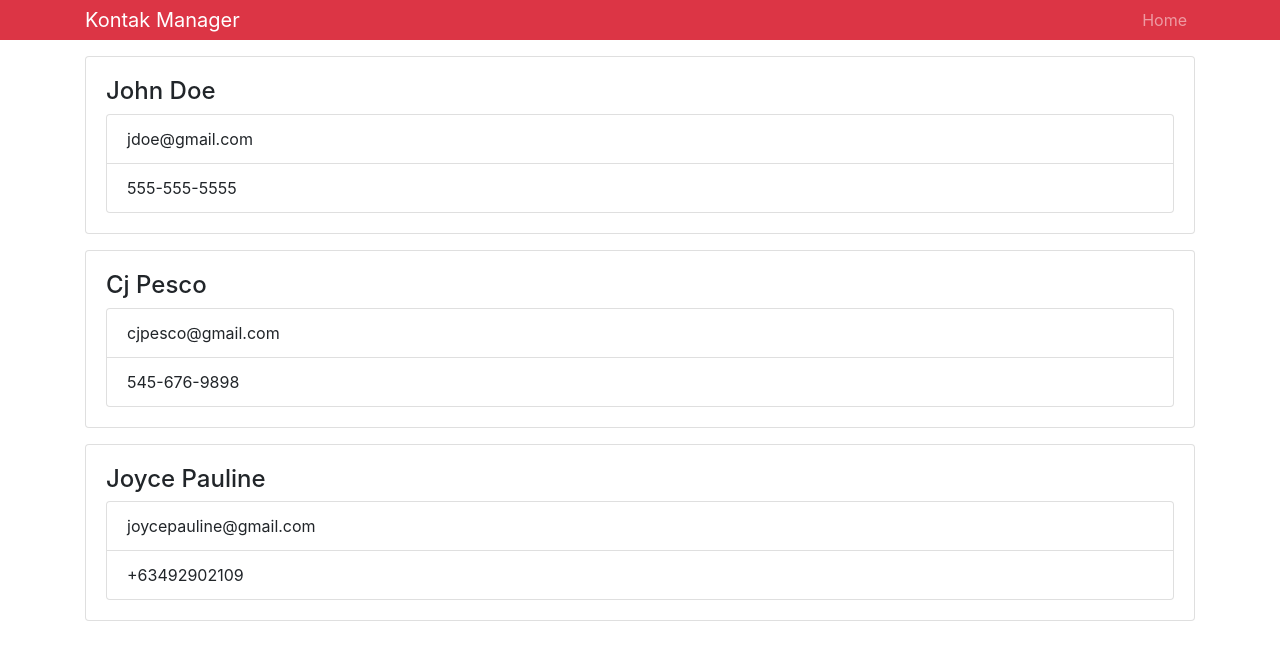
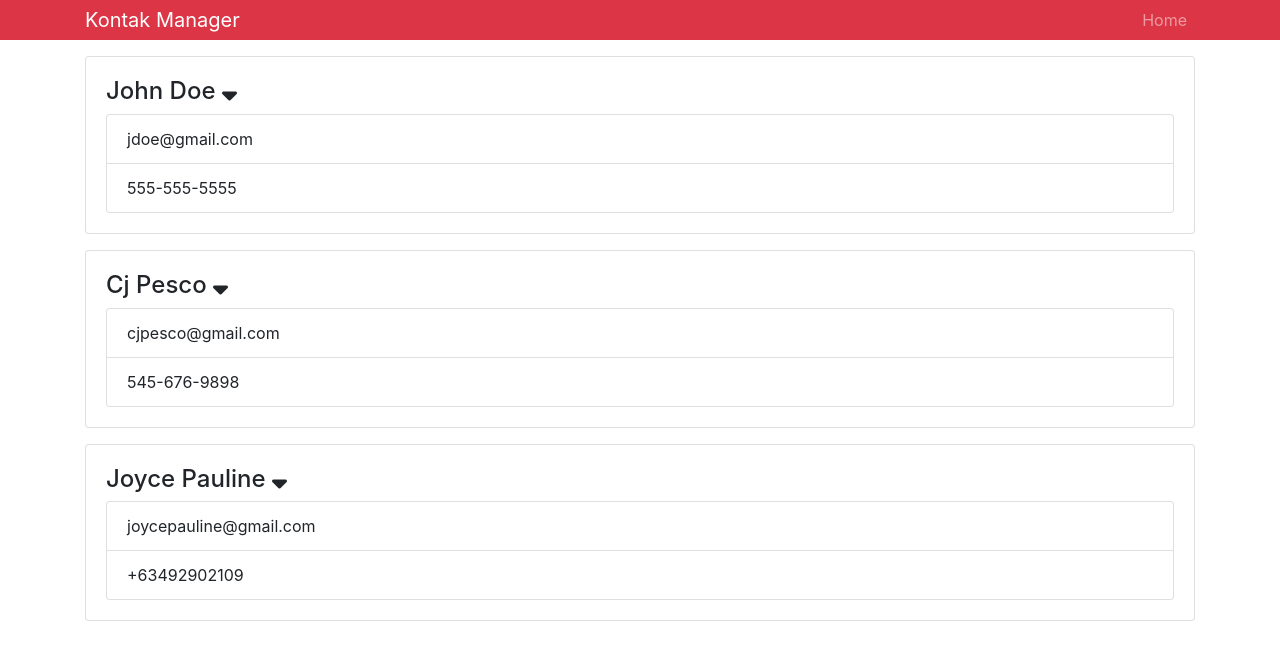
Before and after one commit to clarkjoypesco/BTRFB, a React (Create React App) app in the folder kontakmanager/: page / in a window 1280 px wide. Shown: the top 660 px of the page. Built offline with nearby package versions, Linux system fonts and the light colour scheme.

Commit message:
Events in React

```diff
--- a/kontakmanager/public/index.html
+++ b/kontakmanager/public/index.html
@@ -5,6 +5,7 @@
     <link rel="shortcut icon" href="%PUBLIC_URL%/favicon.ico" />
     <meta name="viewport" content="width=device-width, initial-scale=1" />
     <meta name="theme-color" content="#000000" />
+    <script src="https://kit.fontawesome.com/913f3e57a2.js"></script>
     <!--
       manifest.json provides metadata used when your web app is installed on a
       user's mobile device or desktop. See https://developers.google.com/web/fundamentals/web-app-manifest/
--- a/kontakmanager/src/components/Contact.js
+++ b/kontakmanager/src/components/Contact.js
@@ -2,11 +2,17 @@ import React, { Component } from "react";
 import PropTypes from "prop-types";
 
 class Contact extends Component {
+  OnShowClick = () => {
+    console.log("Clicked!");
+  };
   render() {
     const { name, email, phone } = this.props.contact;
+
     return (
       <div className="card card-body mb-3 ">
-        <h4>{name}</h4>
+        <h4>
+          {name} <i onClick={this.OnShowClick} className="fas fa-sort-down" />
+        </h4>
         <ul className="list-group">
           <li className="list-group-item">{email}</li>
           <li className="list-group-item">{phone}</li>
@@ -17,9 +23,8 @@ class Contact extends Component {
 }
 
 Contact.propTypes = {
-  name: PropTypes.string.isRequired,
-  email: PropTypes.string.isRequired,
-  phone: PropTypes.string.isRequired
+  contact: PropTypes.object.isRequired,
+
 };
 
 export default Contact;
```
